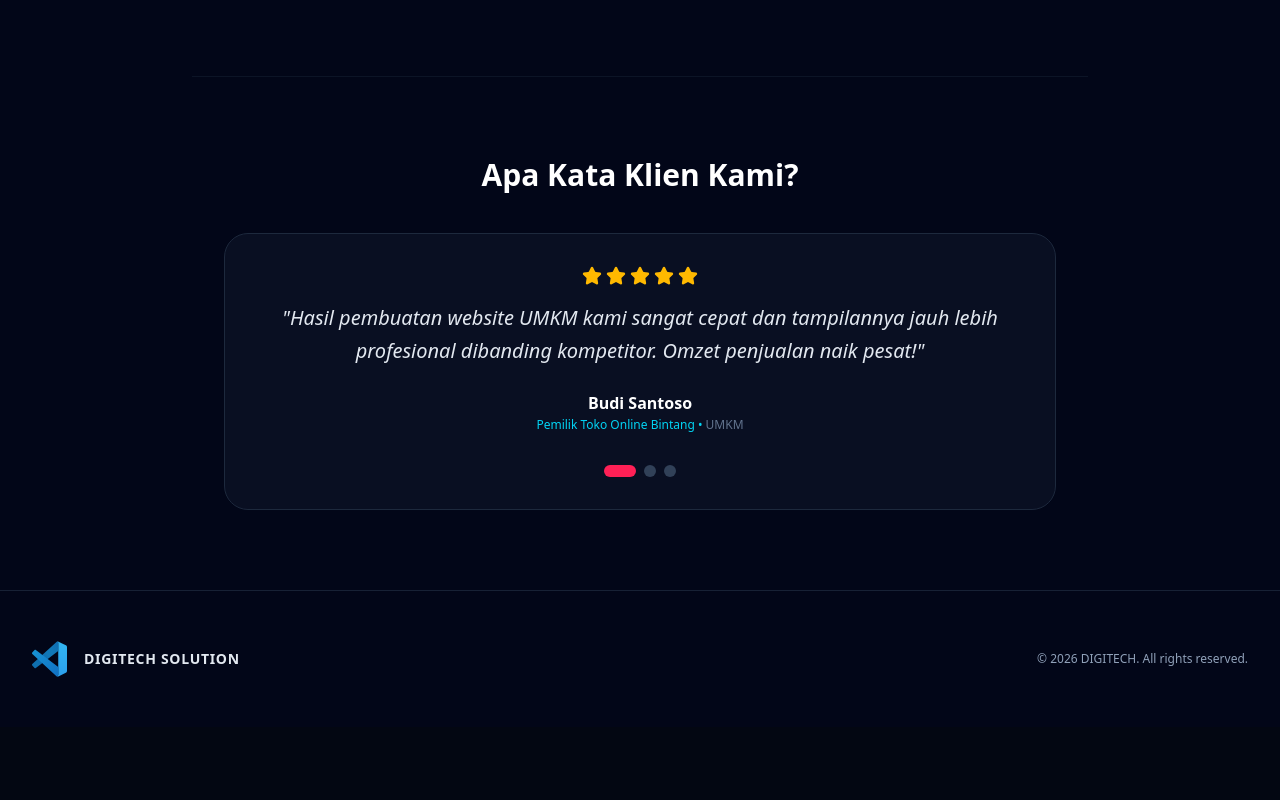
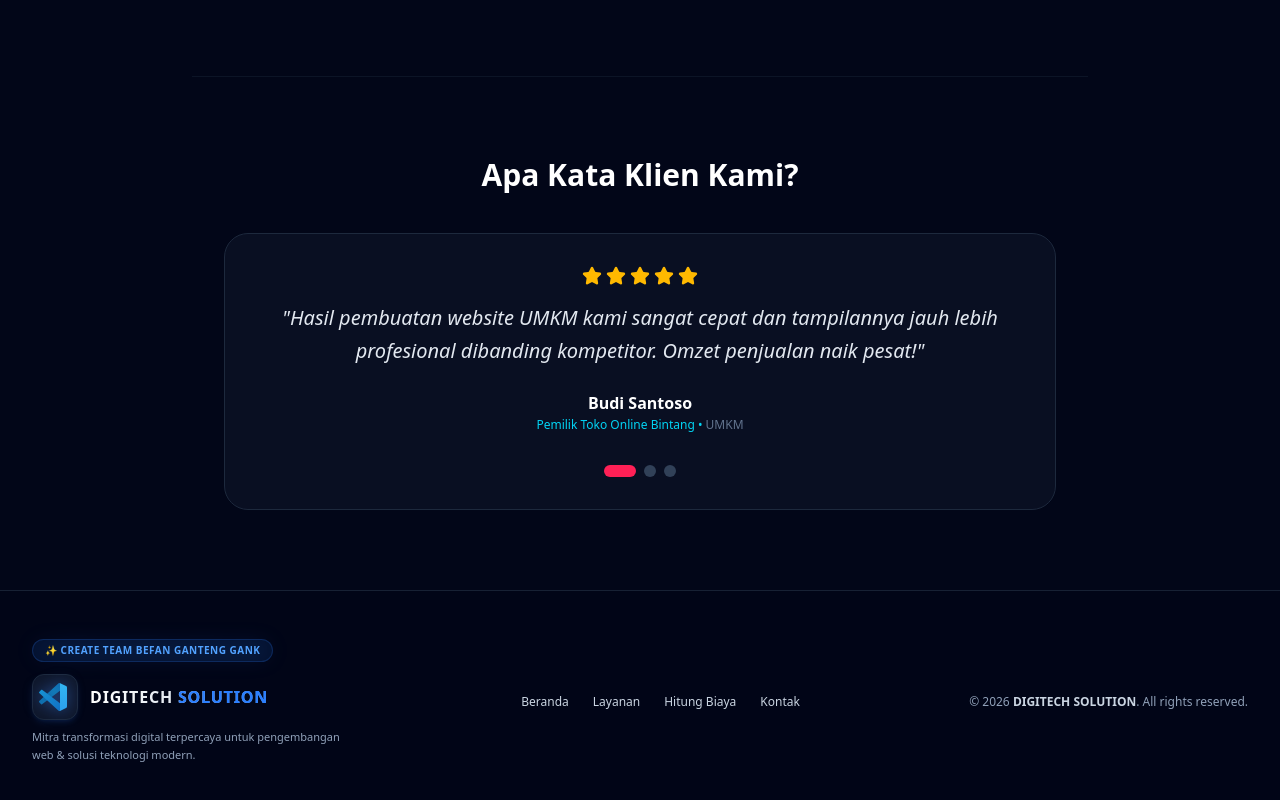
Before and after one commit to reyhansyahkamil34rpl-beep/digitech-web, a Next.js app: page / in a window 1280 px wide. Shown: the part 2679-3479 px from the top of the page. Before the commit the page ends 3406 px from the top, so only its background shows below. Built offline with nearby package versions, Linux system fonts and the light colour scheme.

Commit message:
Add BEFAN GANTENG GANK team badge to footer

```diff
--- a/app/page.tsx
+++ b/app/page.tsx
@@ -417,17 +417,48 @@ export default function Home() {
       </section>
 
       {/* FOOTER */}
-      <footer className="border-t border-slate-800/80 bg-slate-950 py-12 px-4 sm:px-6 lg:px-8 text-slate-400 text-xs text-center md:text-left">
+      <footer className="relative z-10 border-t border-slate-800/80 bg-slate-950/90 backdrop-blur-xl py-12 px-4 sm:px-6 lg:px-8 text-slate-400 text-xs">
         <div className="max-w-7xl mx-auto flex flex-col md:flex-row items-center justify-between gap-6">
-          <div className="flex items-center gap-3">
-            <img
-              src="/pngcode.svg"
-              alt="Logo DIGITECH"
-              className="w-10 h-10 object-contain"
-            />
-            <span className="text-slate-200 font-bold text-sm tracking-wider">DIGITECH SOLUTION</span>
+
+          {/* Brand Section */}
+          <div className="flex flex-col items-center md:items-start gap-2">
+
+            {/* Badge Tim */}
+            <span className="inline-flex items-center gap-1.5 px-3 py-1 rounded-full bg-blue-500/10 border border-blue-500/20 text-[10px] font-semibold text-blue-400 tracking-wider uppercase drop-shadow-[0_0_10px_rgba(59,130,246,0.3)]">
+              ✨ CREATE TEAM BEFAN GANTENG GANK
+            </span>
+
+            <div className="flex items-center gap-3 mt-1">
+              {/* Glow Container di belakang logo */}
+              <div className="relative p-1.5 rounded-xl bg-slate-900 border border-slate-800 shadow-md shadow-blue-500/10">
+                <img
+                  src="/pngcode.svg"
+                  alt="Logo DIGITECH"
+                  className="w-8 h-8 object-contain drop-shadow-[0_0_8px_rgba(59,130,246,0.5)]"
+                />
+              </div>
+              <span className="text-transparent bg-clip-text bg-gradient-to-r from-white via-slate-200 to-blue-400 font-bold text-base tracking-wider">
+                DIGITECH <span className="text-blue-500">SOLUTION</span>
+              </span>
+            </div>
+            <p className="text-slate-400 max-w-xs text-center md:text-left text-[11px] leading-relaxed">
+              Mitra transformasi digital terpercaya untuk pengembangan web & solusi teknologi modern.
+            </p>
           </div>
-          <p>© {new Date().getFullYear()} DIGITECH. All rights reserved.</p>
+
+          {/* Quick Links Navigasi */}
+          <div className="flex items-center gap-6 text-slate-300 font-medium text-xs my-2 md:my-0">
+            <a href="#hero" className="hover:text-blue-400 transition-colors">Beranda</a>
+            <a href="#services" className="hover:text-blue-400 transition-colors">Layanan</a>
+            <a href="#calculator" className="hover:text-blue-400 transition-colors">Hitung Biaya</a>
+            <a href="#contact" className="hover:text-blue-400 transition-colors">Kontak</a>
+          </div>
+
+          {/* Copyright */}
+          <div className="text-slate-400 text-center md:text-right border-t md:border-t-0 border-slate-800/60 pt-4 md:pt-0 w-full md:w-auto">
+            © {new Date().getFullYear()} <span className="text-slate-300 font-semibold">DIGITECH SOLUTION</span>. All rights reserved.
+          </div>
+
         </div>
       </footer>
 
```
